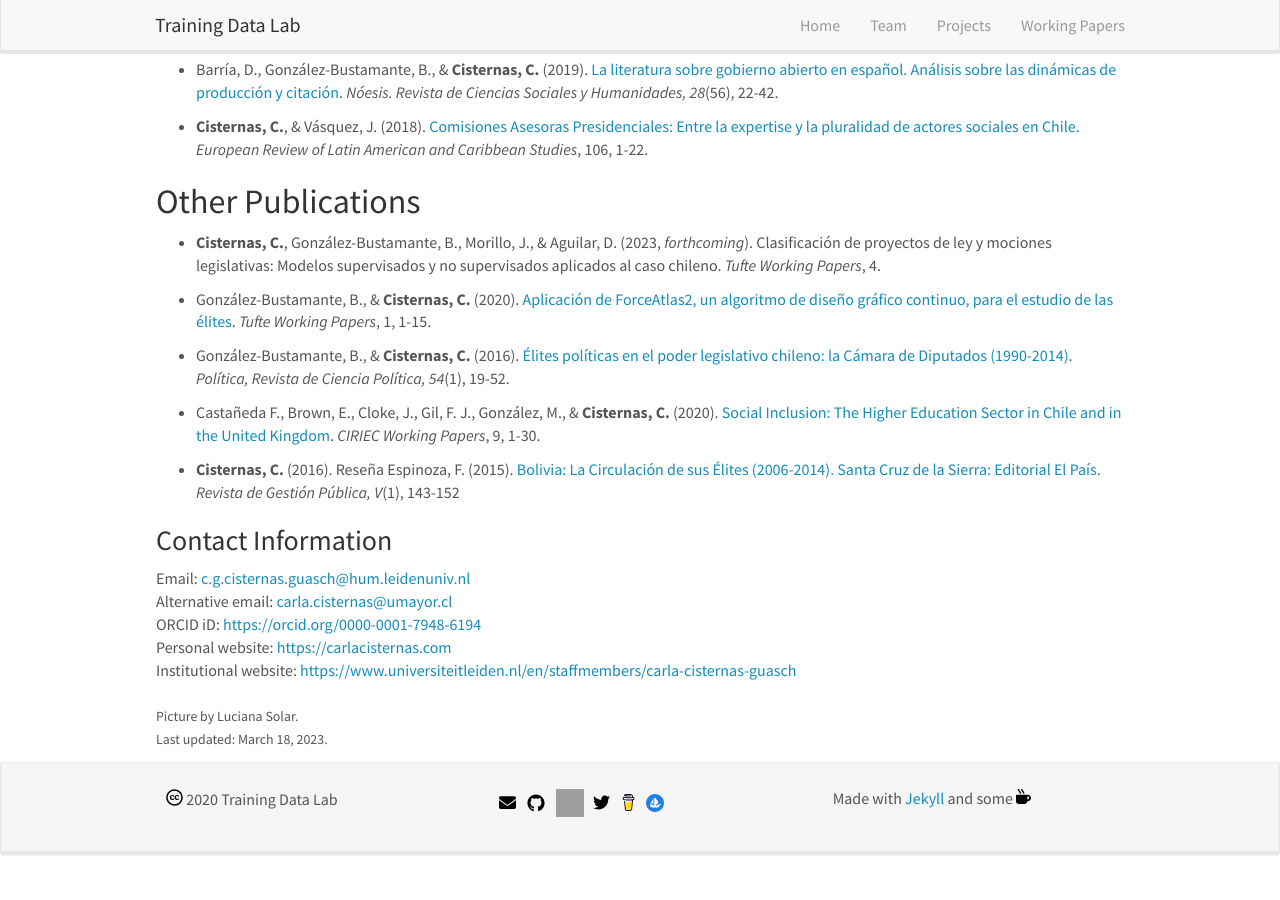
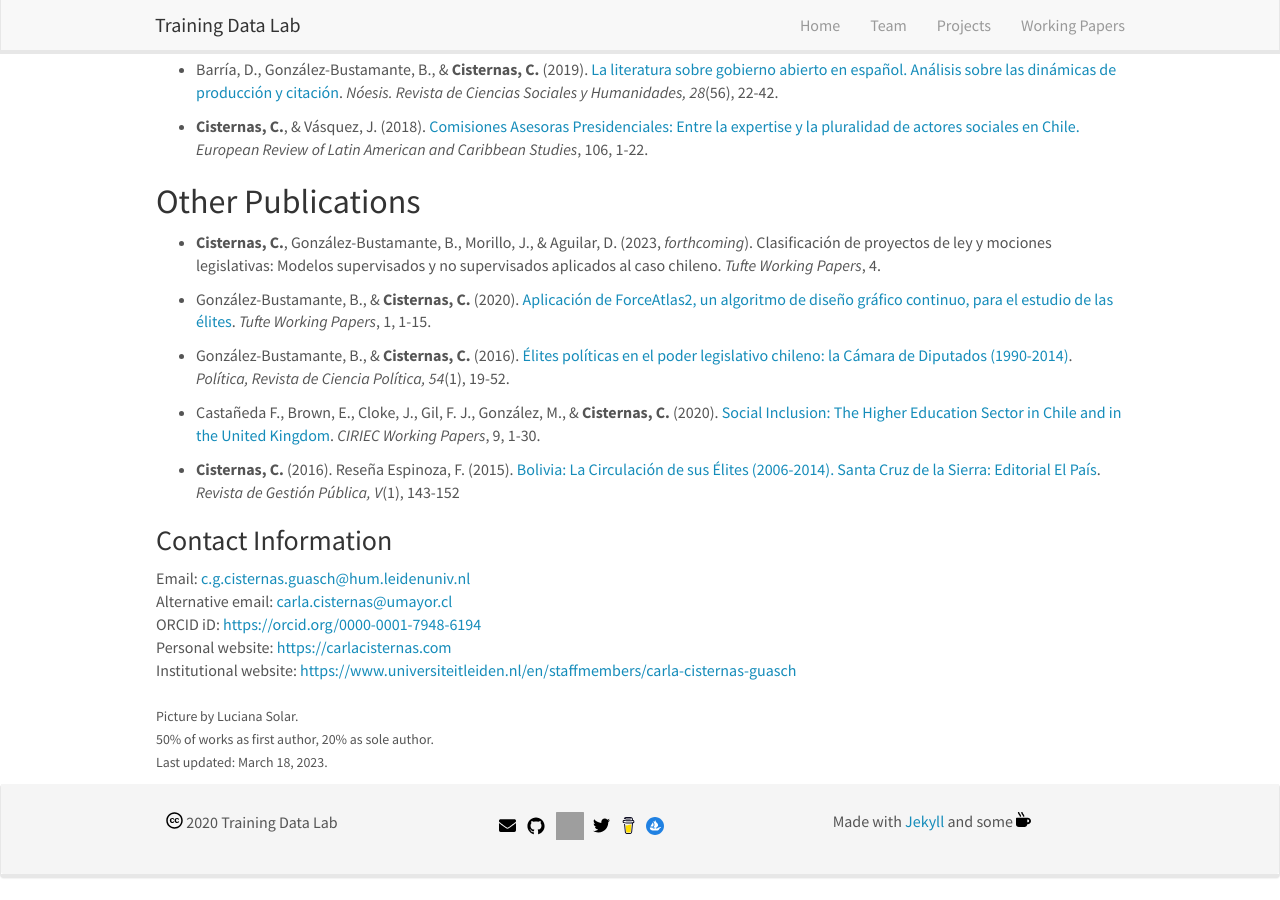
Before and after one commit to training-datalab/old-training-datalab.com, a Jekyll site: the page built from _pages/ccisternas.md, in a window 1280 px wide and 900 px high, scrolled down 558 px. Built offline with Jekyll 4.4.1, drawn with Linux system fonts in a browser that asks for light colours; nearby versions of some CDN libraries; before the commit the page ends 1435 px from its top, so only the background shows below that.

Commit message:
Update ccisternas.md
Co-Authored-By: Carla Cisternas <carla.cisternas@umayor.cl>

```diff
--- a/_pages/ccisternas.md
+++ b/_pages/ccisternas.md
@@ -49,4 +49,5 @@ Personal website: <a href="https://carlacisternas.com/" target="_blank">https://
 Institutional website: <a href="https://www.universiteitleiden.nl/en/staffmembers/carla-cisternas-guasch" target="_blank">https://www.universiteitleiden.nl/en/staffmembers/carla-cisternas-guasch</a><br />
 <br />
 <small>Picture by Luciana Solar.</small><br />
+<small>50% of works as first author, 20% as sole author.</small><br />
 <small>Last updated: March 18, 2023.</small>
```
